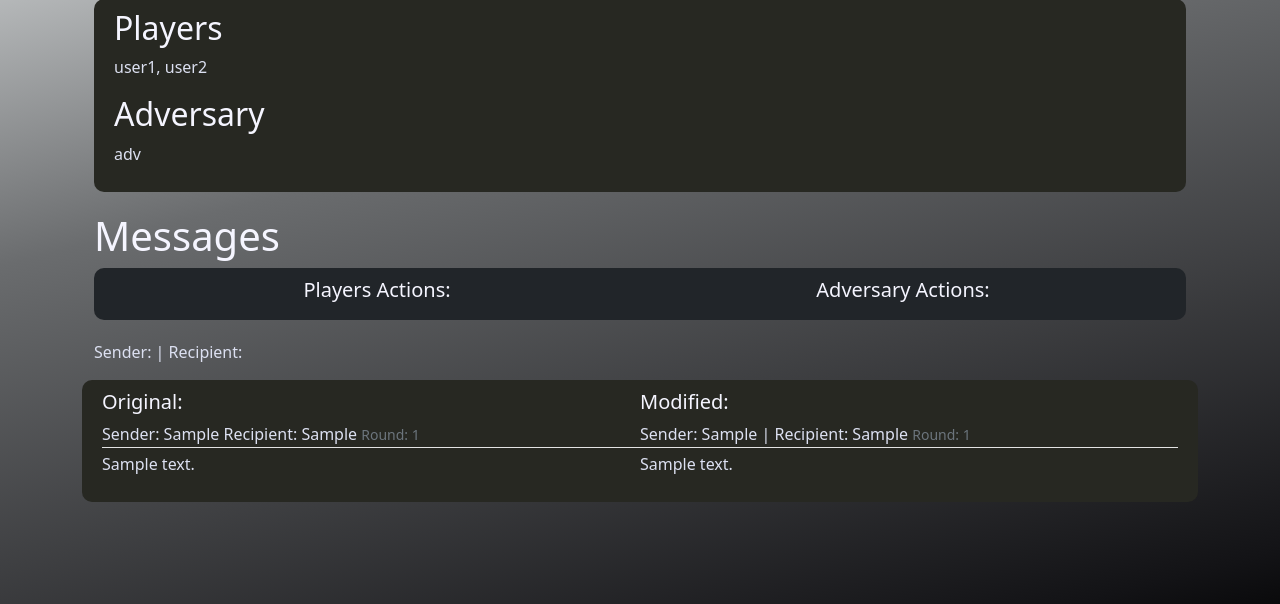
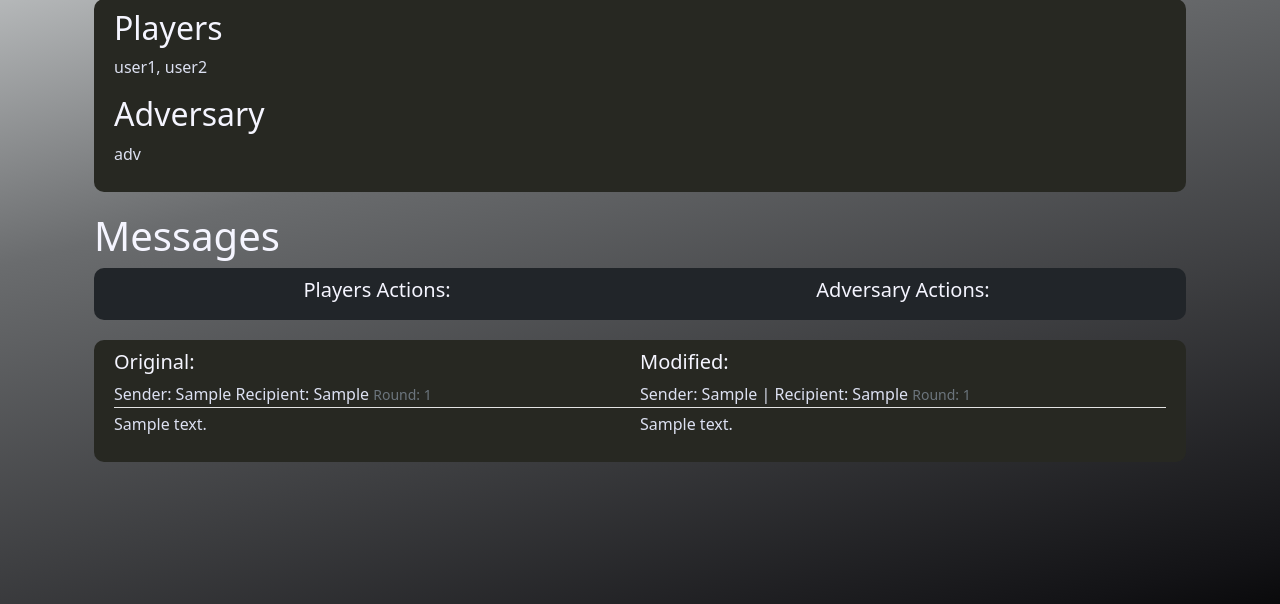
Before and after one commit to UMBC-MeetingMayhem/MeetingMayhem, a Flask app: template MeetingMayhem/templates/spectator_game.html in a window 1280 px wide. Shown: the part 137-741 px from the top of the page. Run offline with Flask 2, Linux system fonts and the light colour scheme; data comes from the database, SQL or seed files in the repository; tables that the repository leaves empty hold one stand-in row (values such as "Sample post"); the template is opened without the code that fills it: values that come from a table or form of the project are taken from there, most other values are stand-ins (such as "Sample title", 1, 10 or a date in 2020).

Commit message:
removed code that was only for reference

```diff
--- a/MeetingMayhem/templates/spectator_game.html
+++ b/MeetingMayhem/templates/spectator_game.html
@@ -30,26 +30,6 @@
 			</div>
 		</div>
 	</article>
-
-	            {% if message.new_sender %}
-                <a>Sender: {{ message.new_sender }} | </a>
-                {% else %}
-                <a>Sender: {{ message.sender }} | </a>
-                {% endif %}
-                {% if message.new_recipient %}
-                <a>Recipient: {{ message.new_recipient }}</a>
-                {% else %}
-                <a>Recipient: {{ message.recipient }}</a>
-                {% endif %}
-                </div>
-                {% if message.edited_content %}
-                <p class="article-content">{{ message.edited_content }}</p>
-                {% else %}
-                <p class="article-content">{{ message.content }}</p>
-                {% endif %}
-
-
-
 
 	{% if message is iterable %} <!-- this checks if the passed message var has content in it -->
     {% for message in message%}
```
